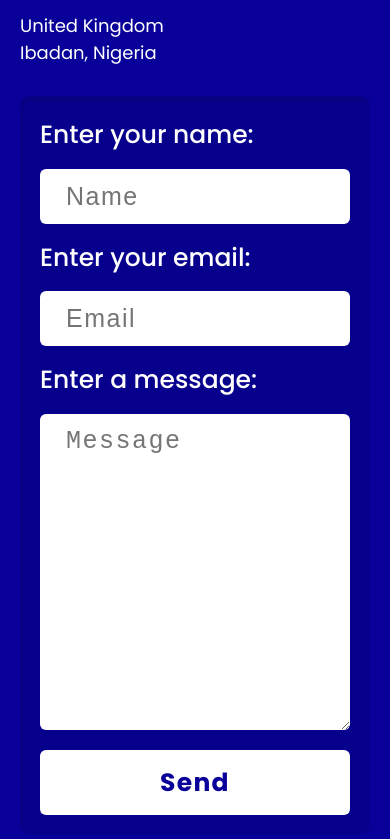
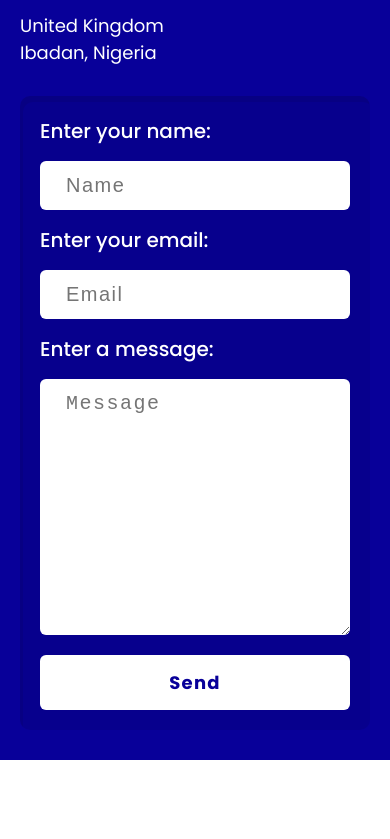
Before and after one commit to MorteyKafui/berhill, a plain HTML site: page index.html in a window 390 px wide. Shown: the part 5285-6124 px from the top of the page. Drawn offline with Linux system fonts and the light colour scheme.

Commit message:
update styles

```diff
--- a/styles.css
+++ b/styles.css
@@ -434,6 +434,19 @@ textarea {
     order: 1;
   }
 
+  .form .label {
+    font-size: 2rem;
+  }
+
+  .group input,
+  .group textarea {
+    font-size: 2rem;
+  }
+
+  .form form .form-btn {
+    font-size: 1.8rem;
+  }
+
   .alt .foot {
     grid-template-columns: 1fr;
   }
```
